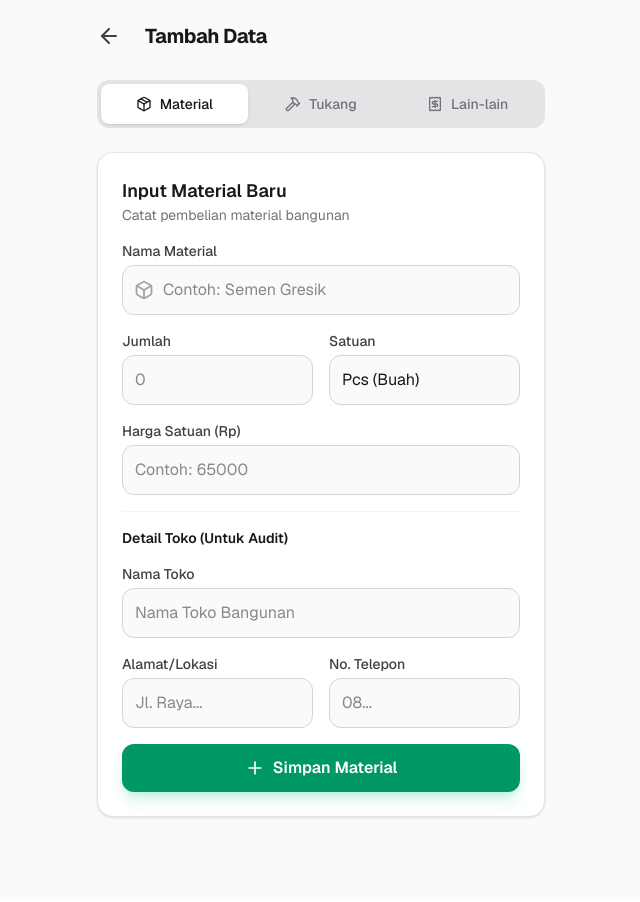
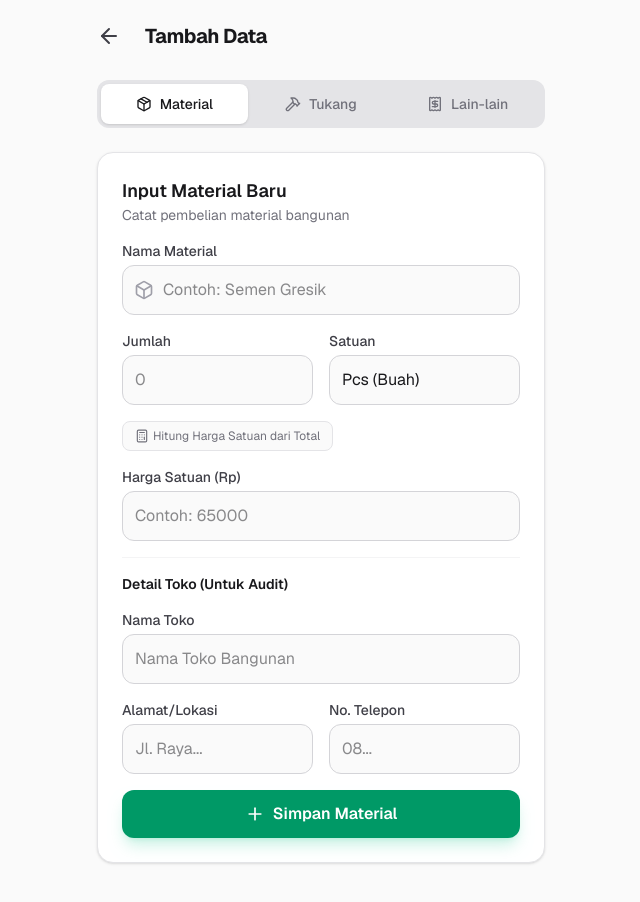
Before and after one commit to kangnova/house-build-tracker, a Next.js app: page /tambah in a window 1280 px wide. Shown: the top 902 px of the page, without its empty margins (319-959 px from the left). Built offline with nearby package versions, Linux system fonts and the light colour scheme; no server answers; the database is empty.

Commit message:
feat: Add price per unit calculator to MaterialForm

```diff
--- a/components/MaterialForm.tsx
+++ b/components/MaterialForm.tsx
@@ -1,15 +1,15 @@
-"use client";
-
-import { useState } from "react";
+import { useState, useEffect } from "react";
 import { Card, CardHeader } from "./ui/Card";
-import { Loader2, Plus, Box } from "lucide-react";
+import { Loader2, Plus, Box, Calculator } from "lucide-react";
 import { useApp } from "@/lib/context";
 import { Transaction } from "@/types";
-import { useEffect } from "react";
 
 export default function MaterialForm({ initialData, onSuccess }: { initialData?: Transaction, onSuccess?: () => void }) {
     const { addTransaction, updateTransaction } = useApp();
     const [loading, setLoading] = useState(false);
+    const [showCalculator, setShowCalculator] = useState(false);
+    const [calculatorTotal, setCalculatorTotal] = useState("");
+
     const [formData, setFormData] = useState({
         name: "",
         quantity: "",
@@ -48,6 +48,18 @@ export default function MaterialForm({ initialData, onSuccess }: { initialData?:
         }
     }, [initialData]);
 
+    // Calculator Effect
+    useEffect(() => {
+        if (showCalculator && calculatorTotal && formData.quantity) {
+            const total = parseFloat(calculatorTotal);
+            const qty = parseFloat(formData.quantity);
+            if (!isNaN(total) && !isNaN(qty) && qty > 0) {
+                const pricePerUnit = Math.round(total / qty);
+                setFormData(prev => ({ ...prev, price: pricePerUnit.toString() }));
+            }
+        }
+    }, [calculatorTotal, formData.quantity, showCalculator]);
+
     const handleSubmit = async (e: React.FormEvent) => {
         e.preventDefault();
         setLoading(true);
@@ -78,6 +90,8 @@ export default function MaterialForm({ initialData, onSuccess }: { initialData?:
         setLoading(false);
         if (!initialData) {
             setFormData({ name: "", quantity: "", unit: "pcs", price: "", storeName: "", storeAddress: "", storePhone: "" });
+            setCalculatorTotal("");
+            setShowCalculator(false);
         }
         if (onSuccess) onSuccess();
     };
@@ -133,16 +147,52 @@ export default function MaterialForm({ initialData, onSuccess }: { initialData?:
                     </div>
                 </div>
 
+                {/* Calculator Toggle */}
+                <div className="flex items-center gap-2">
+                    <button
+                        type="button"
+                        onClick={() => setShowCalculator(!showCalculator)}
+                        className={`text-xs flex items-center gap-1 px-3 py-1.5 rounded-lg border transition-all ${showCalculator
+                                ? "bg-indigo-50 border-indigo-200 text-indigo-600 dark:bg-indigo-900/30 dark:border-indigo-700 dark:text-indigo-300"
+                                : "bg-zinc-50 border-zinc-200 text-zinc-500 dark:bg-zinc-800 dark:border-zinc-700"
+                            }`}
+                    >
+                        <Calculator className="w-3.5 h-3.5" />
+                        {showCalculator ? "Sembunyikan Kalkulator" : "Hitung Harga Satuan dari Total"}
+                    </button>
+                </div>
+
+                {/* Calculator Field */}
+                {showCalculator && (
+                    <div className="bg-indigo-50 dark:bg-indigo-900/20 p-4 rounded-xl border border-indigo-100 dark:border-indigo-800 animate-in slide-in-from-top-2 fade-in duration-200">
+                        <label className="block text-sm font-medium text-indigo-900 dark:text-indigo-100 mb-1">
+                            Total Harga Borongan (Semua Item)
+                        </label>
+                        <input
+                            type="number"
+                            className="block w-full px-3 py-2 border border-indigo-200 dark:border-indigo-700 rounded-lg bg-white dark:bg-zinc-900 text-zinc-900 dark:text-zinc-100 focus:ring-2 focus:ring-indigo-500 outline-none"
+                            placeholder="Contoh: 850000"
+                            value={calculatorTotal}
+                            onChange={(e) => setCalculatorTotal(e.target.value)}
+                        />
+                        <p className="text-xs text-indigo-600 dark:text-indigo-300 mt-2">
+                            *Harga Satuan akan otomatis dihitung: {calculatorTotal || '0'} / {formData.quantity || '1'} = <strong>{Math.round((parseFloat(calculatorTotal) || 0) / (parseFloat(formData.quantity) || 1)).toLocaleString()}</strong>
+                        </p>
+                    </div>
+                )}
+
                 <div>
                     <label className="block text-sm font-medium text-zinc-700 dark:text-zinc-300 mb-1">Harga Satuan (Rp)</label>
                     <input
                         type="number"
                         required
-                        className="block w-full px-3 py-3 border border-zinc-300 dark:border-zinc-700 rounded-xl bg-zinc-50 dark:bg-zinc-800 text-zinc-900 dark:text-zinc-100 focus:ring-2 focus:ring-emerald-500 outline-none"
+                        readOnly={showCalculator}
+                        className={`block w-full px-3 py-3 border border-zinc-300 dark:border-zinc-700 rounded-xl bg-zinc-50 dark:bg-zinc-800 text-zinc-900 dark:text-zinc-100 focus:ring-2 focus:ring-emerald-500 outline-none ${showCalculator ? 'opacity-75 cursor-not-allowed' : ''}`}
                         placeholder="Contoh: 65000"
                         value={formData.price}
-                        onChange={(e) => setFormData({ ...formData, price: e.target.value })}
+                        onChange={(e) => !showCalculator && setFormData({ ...formData, price: e.target.value })}
                     />
+                    {showCalculator && <p className="text-xs text-zinc-500 mt-1">Dihitung otomatis dari kalkulator di atas.</p>}
                 </div>
 
                 <div className="pt-4 border-t border-zinc-100 dark:border-zinc-800 space-y-4">
```
